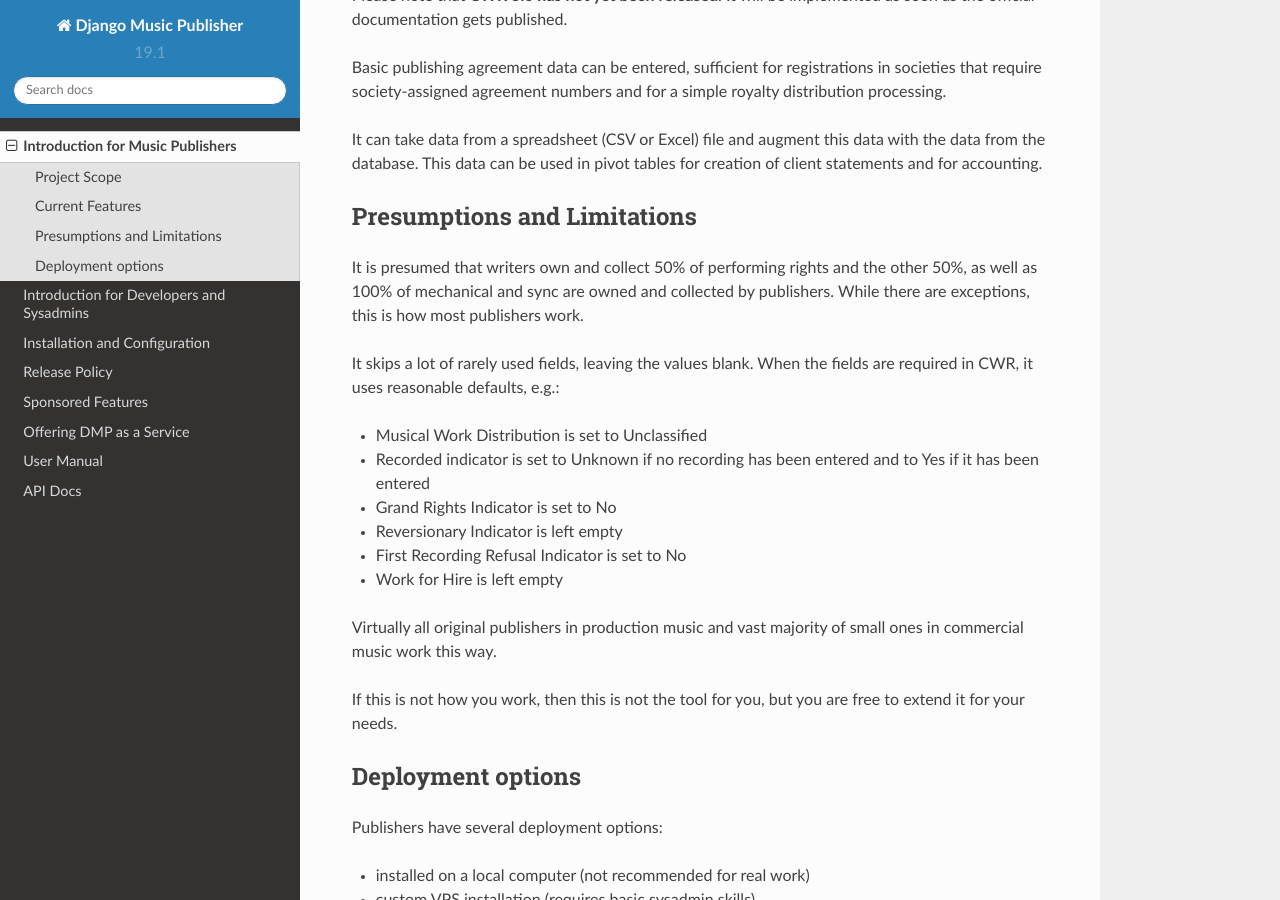
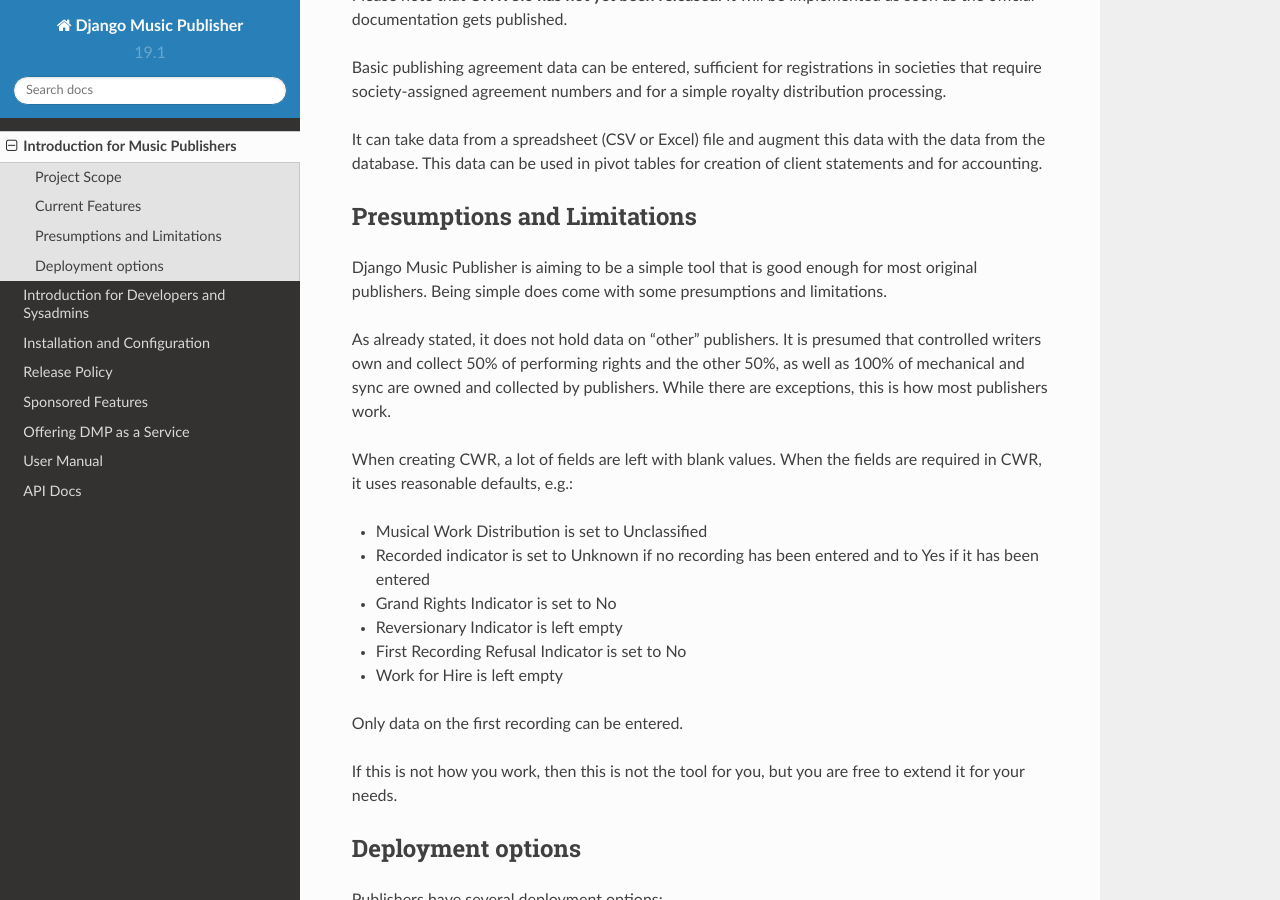
Before and after one commit to matijakolaric-com/django-music-publisher, a Sphinx documentation site: the page built from docs/introduction.rst, in a window 1280 px wide and 900 px high, scrolled down 1078 px. Built offline with Sphinx 7.4.7 and the Read the Docs theme 2.0.0, drawn with Linux system fonts in a browser that asks for light colours.

Commit message:
Update introduction.rst

```diff
--- a/docs/introduction.rst
+++ b/docs/introduction.rst
@@ -42,9 +42,11 @@
 Presumptions and Limitations
 ++++++++++++++++++++++++++++++++++++++++++++++++++++++++++++++++++++++++++++++++++++++
 
-It is presumed that writers own and collect 50% of performing rights and the other 50%, as well as 100% of mechanical and sync are owned and collected by publishers. While there are exceptions, this is how most publishers work.
+Django Music Publisher is aiming to be a simple tool that is good enough for most original publishers. Being simple does come with some presumptions and limitations.
 
-It skips a lot of rarely used fields, leaving the values blank. When the fields are required in CWR, it uses reasonable defaults, e.g.:
+As already stated, it does not hold data on "other" publishers. It is presumed that controlled writers own and collect 50% of performing rights and the other 50%, as well as 100% of mechanical and sync are owned and collected by publishers. While there are exceptions, this is how most publishers work.
+
+When creating CWR, a lot of fields are left with blank values. When the fields are required in CWR, it uses reasonable defaults, e.g.:
 
 * Musical Work Distribution is set to Unclassified
 * Recorded indicator is set to Unknown if no recording has been entered and to Yes if it has been entered
@@ -53,7 +55,7 @@
 * First Recording Refusal Indicator is set to No
 * Work for Hire is left empty
 
-Virtually all original publishers in production music and vast majority of small ones in commercial music work this way.
+Only data on the first recording can be entered.
 
 If this is not how you work, then this is not the tool for you, but you are free to extend it for your needs.
 
```
